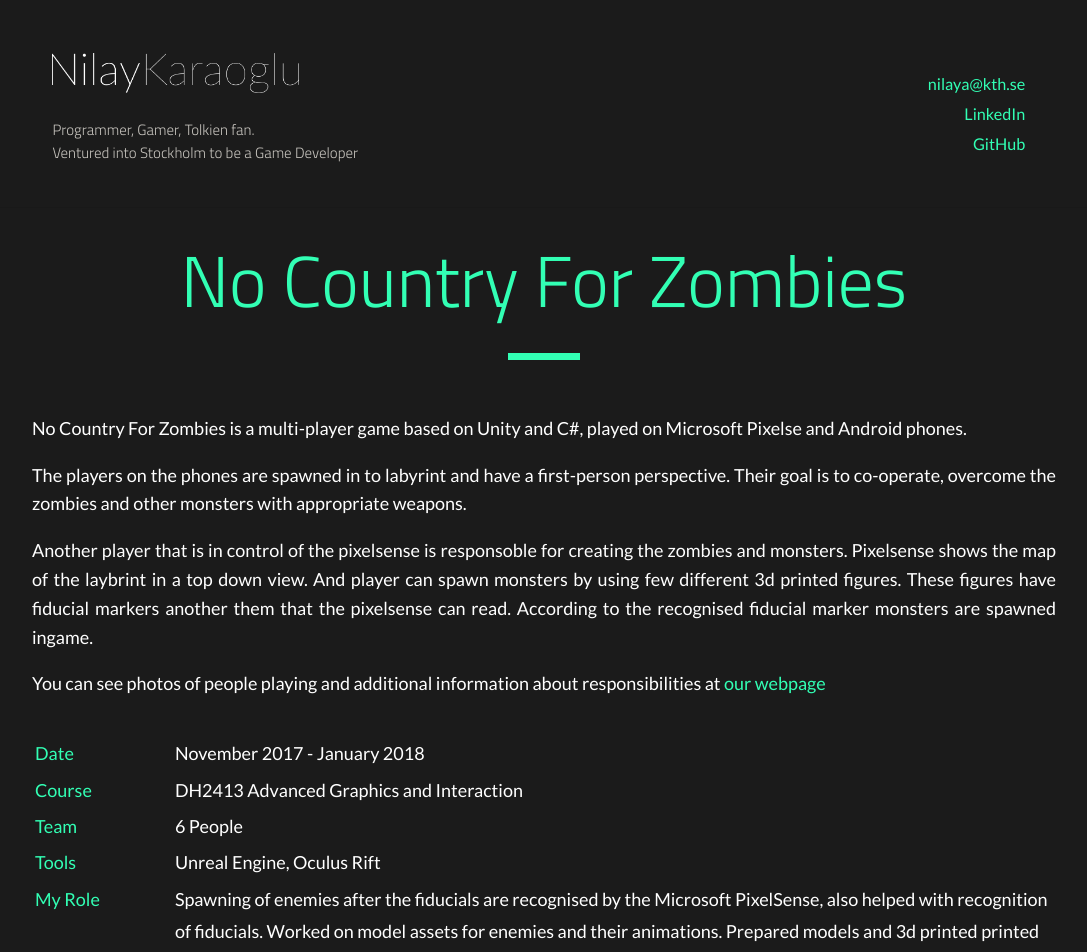
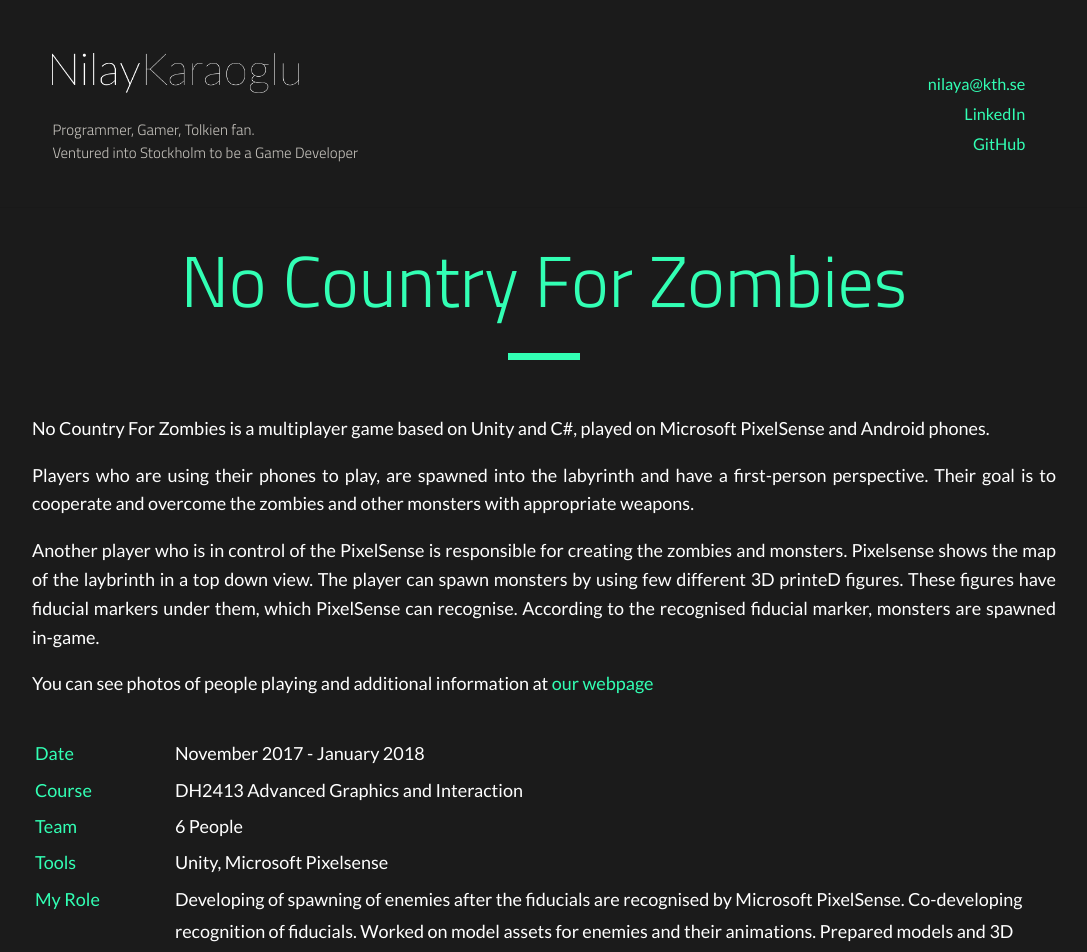
Before and after one commit to eowyn36/eowyn36.github.io, a Jekyll site: the page built from _projects/no-country-for-zombies.md, in a window 1280 px wide and 1400 px high. Shown: the top 952 px of the window, without its empty margins (96-1183 px from the left). Built offline with Jekyll 4.4.1, drawn with Linux system fonts in a browser that asks for light colours; some of the changed text lies outside the part shown.

Commit message:
Update to NCFZ content

```diff
--- a/_projects/no-country-for-zombies.md
+++ b/_projects/no-country-for-zombies.md
@@ -3,21 +3,27 @@ layout: project
 title: "No Country For Zombies"
 author: "Nilay Karaoglu"
 tags: unity gd
-logo: umb.png
+logo: ncfz.jpg
 summary: NCFZ is a multi-player game played on microsoft pixelsense and up to 4 android phones, implemented in Unity with C#.
 ---
 
-No Country For Zombies is a multi-player game based on Unity and C#, played on Microsoft Pixelse and Android phones.
+No Country For Zombies is a multiplayer game based on Unity and C#, played on Microsoft PixelSense and Android phones.
 
-The players on the phones are spawned in to labyrint and have a first-person perspective. Their goal is to co-operate, overcome the zombies and other monsters with appropriate weapons.
+Players who are using their phones to play, are spawned into the labyrinth and have a first-person perspective. Their goal is to cooperate and overcome the zombies and other monsters with appropriate weapons.
 
-Another player that is in control of the pixelsense is responsoble for creating the zombies and monsters. Pixelsense shows the map of the laybrint in a top down view. And player can spawn monsters by using few different 3d printed figures. These figures have fiducial markers another them that the pixelsense can read. According to the recognised fiducial marker monsters are spawned ingame.
+Another player who is in control of the PixelSense is responsible for creating the zombies and monsters. Pixelsense shows the map of the laybrinth in a top down view. The player can spawn monsters by using few different 3D printeD figures. These figures have fiducial markers under them, which PixelSense can recognise. According to the recognised fiducial marker, monsters are spawned in-game.
 
-You can see photos of people playing and additional information about responsibilities at [our webpage](https://umb-vr-ela.github.io/web/zombies/)
+You can see photos of people playing and additional information at [our webpage](https://umb-vr-ela.github.io/web/zombies/)
 
 {:.project-table}
 | Date | November 2017 - January 2018 |
 | Course | DH2413 Advanced Graphics and Interaction |
 | Team | 6 People |
-| Tools | Unreal Engine, Oculus Rift |
-| My Role | Spawning of enemies after the fiducials are recognised by the Microsoft PixelSense, also helped with recognition of fiducials. Worked on model assets for enemies and their animations. Prepared models and 3d printed printed the figures. |
+| Tools | Unity, Microsoft Pixelsense |
+| My Role | Developing of spawning of enemies after the fiducials are recognised by Microsoft PixelSense. Co-developing recognition of fiducials. Worked on model assets for enemies and their animations. Prepared models and 3D printed the figures. |
+
+<p class="text-center">Video from development. Testing the spawning of monsters with a fiducial. </p>
+<iframe width="640" height="360" src="https://player.vimeo.com/video/328805136" frameborder="0" allowFullScreen mozallowfullscreen webkitAllowFullScreen></iframe>
+<p></p>
+<p class="text-center">One of the 3D printed fiducials that is used to spawn a dragon.</p>
+{% include image.html name="extras/dragon.jpg" %}
```
Also changed, not shown: _projects/AI-path-planning.md (+1 -1 lines), assets/images/extras/dragon.jpg (added), assets/images/project-covers/ncfz.jpg (added), 2 other files.
